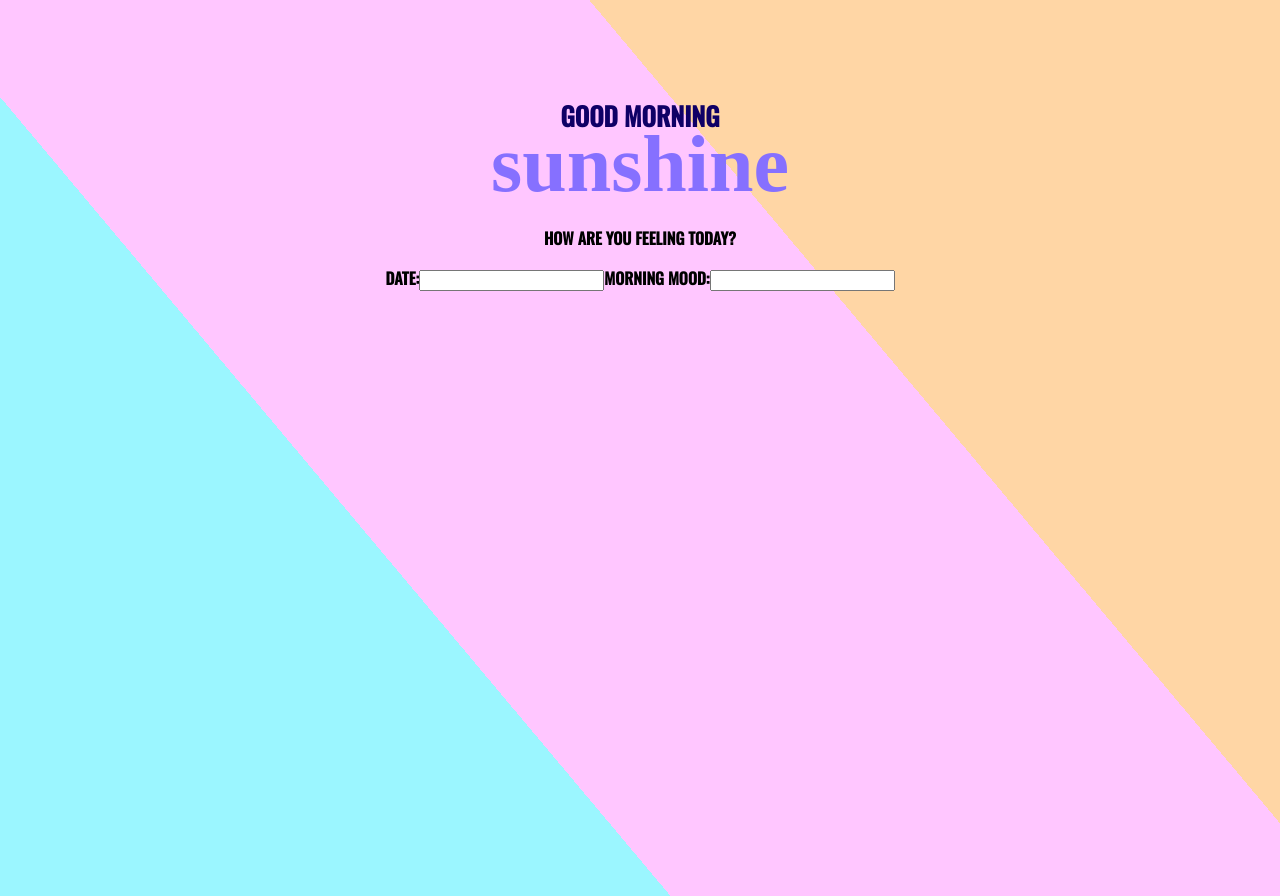
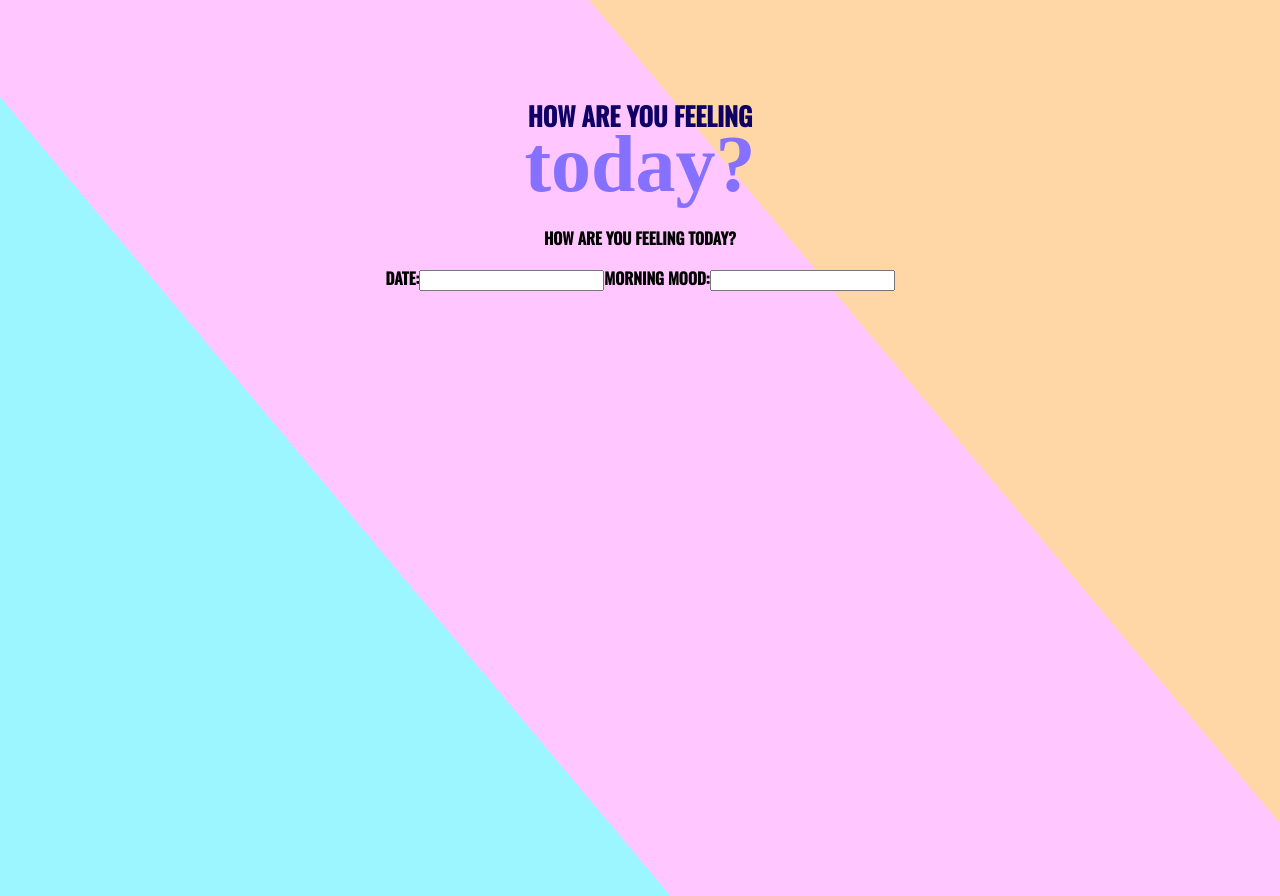
Before and after one commit to katarzyna-kw/daily-check, a React (Create React App) app: page / in a window 1280 px wide. Built offline with nearby package versions, Linux system fonts and the light colour scheme; a web font is replaced by a local one.

Commit message:
change header and span text to feeling

```diff
--- a/src/components/Header.js
+++ b/src/components/Header.js
@@ -4,9 +4,9 @@ function Header() {
   return (
     <div className="wrapper-header">
       <header className="header">
-        good morning
+        How are you feeling
         <span>
-          sunshine
+          today?
         </span>
       </header>
     </div>
```
